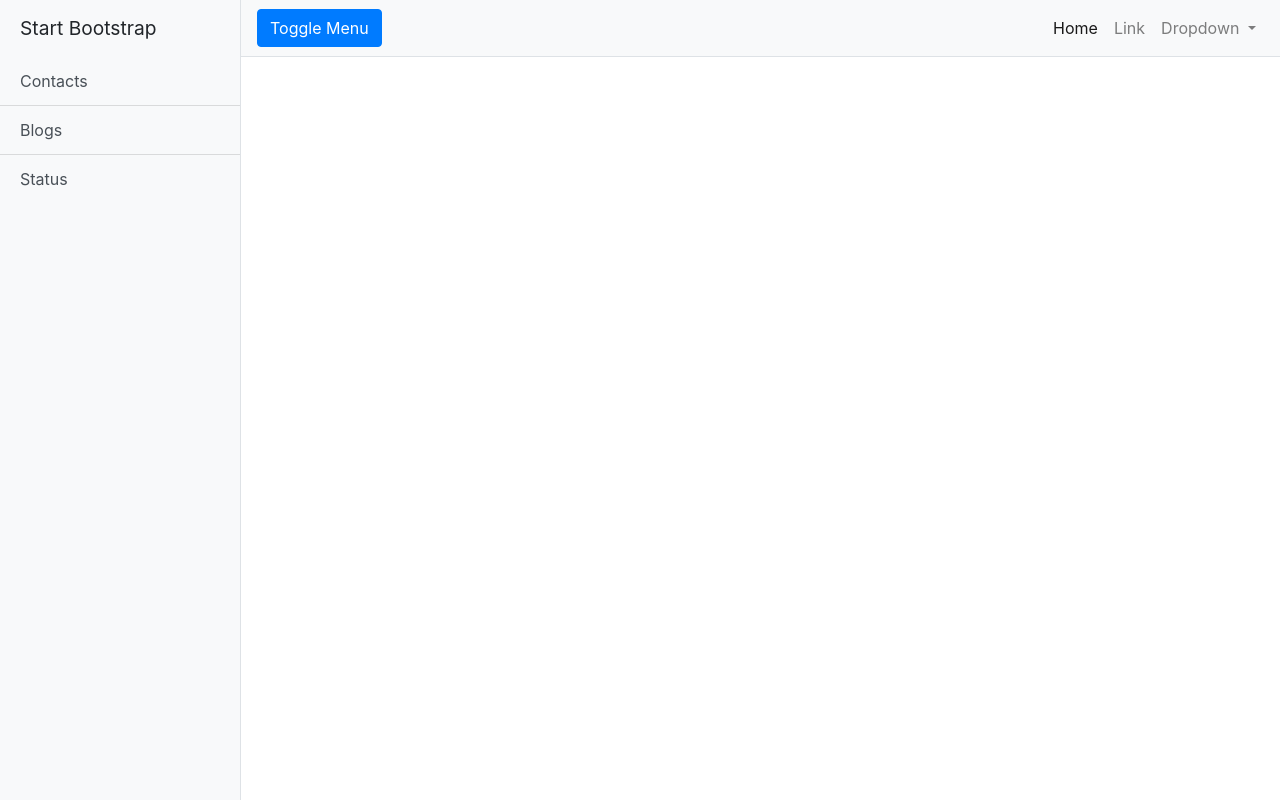
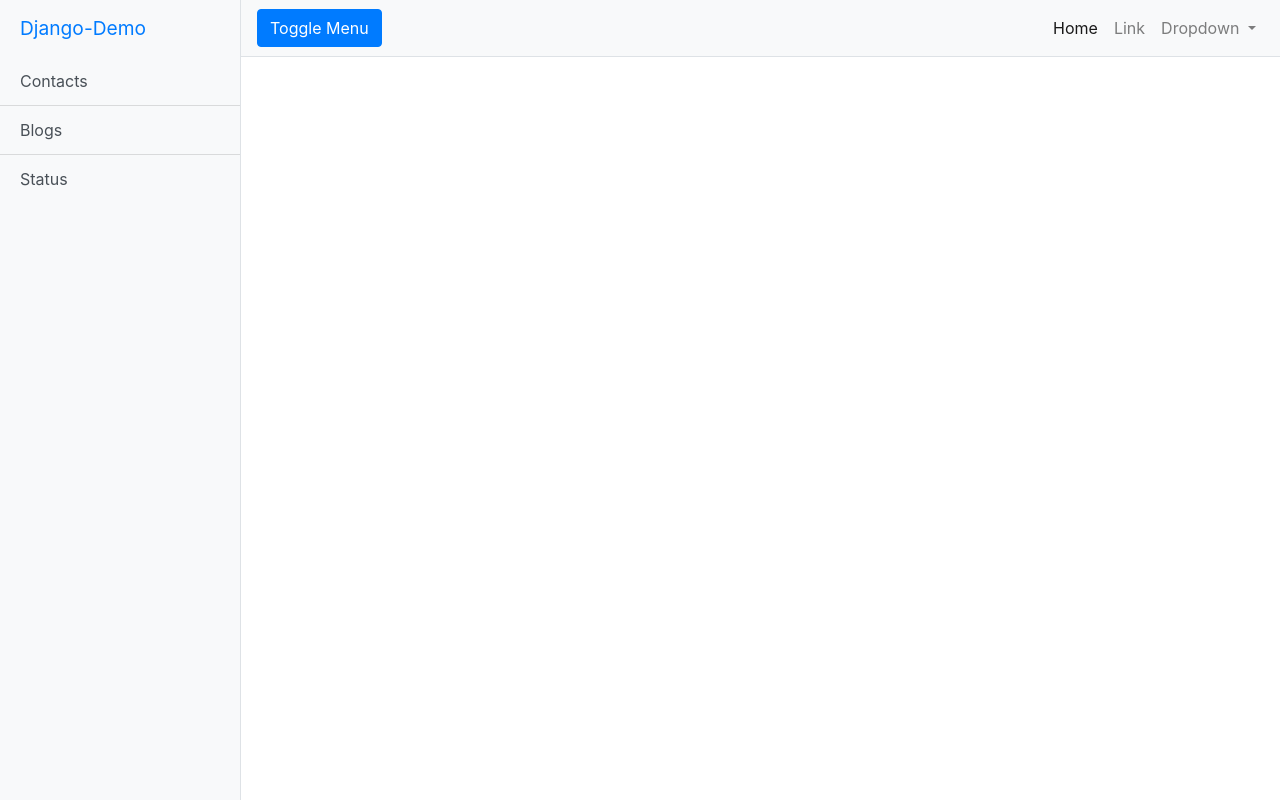
Before and after one commit to jmsfrancies/django-demo, a Django app: template contact/templates/index.html in a window 1280 px wide. Run offline with Django 3.2, Linux system fonts and the light colour scheme; the template is opened without the code that fills it, so the values that code supplies are empty; some libraries are stand-ins or nearby versions.

Commit message:
updated the index.html pages to have the additional link to the contact page via the side-bar heading

```diff
--- a/blog/templates/index.html
+++ b/blog/templates/index.html
@@ -10,7 +10,7 @@
     <meta name="description" content="" />
     <meta name="author" content="" />
 
-    <title>Simple Sidebar - Start Bootstrap Template</title>
+    <title>Django-Demo></title>
 
     <!-- Bootstrap core CSS -->
     <link
@@ -26,7 +26,7 @@
     <div class="d-flex" id="wrapper">
       <!-- Sidebar -->
       <div class="bg-light border-right" id="sidebar-wrapper">
-        <div class="sidebar-heading">Start Bootstrap</div>
+        <div class="sidebar-heading"><a href="{% url 'Contact:contact_list' %}">Django-Demo</div>
         <div class="list-group list-group-flush">
             <a href="{% url 'Contact:contact_list'%}"class="list-group-item list-group-item-action bg-light"
             >Contacts</a>
--- a/contact/templates/index.html
+++ b/contact/templates/index.html
@@ -26,7 +26,7 @@
     <div class="d-flex" id="wrapper">
       <!-- Sidebar -->
       <div class="bg-light border-right" id="sidebar-wrapper">
-        <div class="sidebar-heading">Django-Demo</div>
+        <div class="sidebar-heading"><a href="{% url 'Contact:contact_list' %}">Django-Demo</div>
         <div class="list-group list-group-flush">
           <a href="{% url 'Contact:contact_list'%}"class="list-group-item list-group-item-action bg-light"
             >Contacts</a
```
